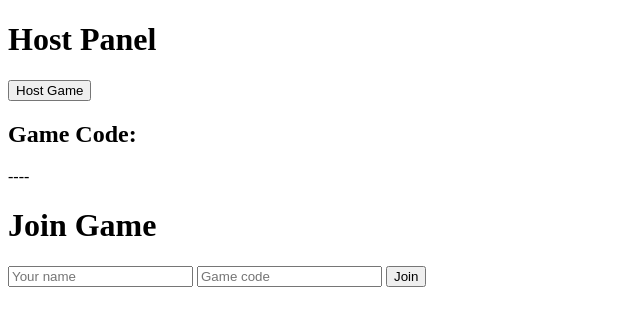
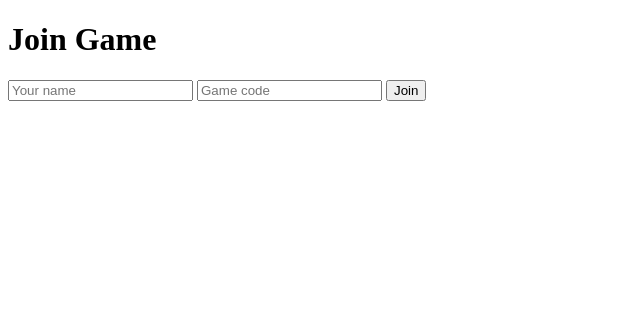
Before and after one commit to Alex-C10/Alex-C10.github.io, a plain HTML site: page main.html in a window 1280 px wide. Shown: the whole page, without its empty margins (0-640 px from the left). Drawn offline with nearby package versions, Linux system fonts and the light colour scheme; no server answers.

Commit message:
Update main.html

```diff
--- a/main.html
+++ b/main.html
@@ -4,13 +4,6 @@
   <title>Join</title>
 </head>
 <body>
-
-   <h1>Host Panel</h1>
-
-  <button onclick="hostGame()">Host Game</button>
-
-  <h2>Game Code:</h2>
-  <div id="gameCode">----</div>
 
   <h1>Join Game</h1>
 
```
